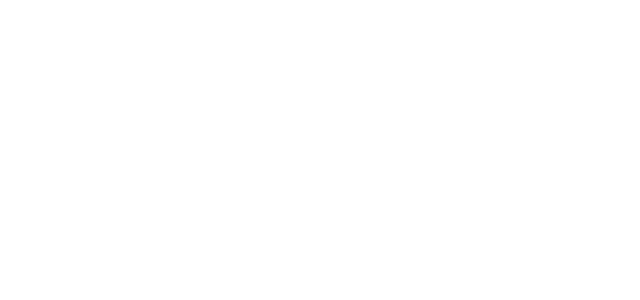
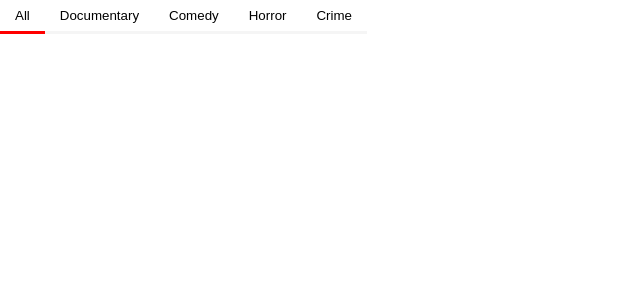
Before and after one commit to vladimirDobrik/react-gmp, a React (Create React App) app: page / in a window 1280 px wide. Shown: the top 300 px of the page, without its empty margins (0-640 px from the left). Built offline with nearby package versions, Linux system fonts and the light colour scheme.

Commit message:
feat: genre list

```diff
--- a/src/App.tsx
+++ b/src/App.tsx
@@ -1,10 +1,12 @@
 import React from 'react';
 import './App.css';
-
+import Genres from './components/genres/Genres';
 
 function App(): React.JSX.Element {
   return (
-    <div className="App"></div>
+    <div className="App">
+      <Genres/>
+    </div>
   );
 }
 
--- /dev/null
+++ b/src/components/genre-list/GenreList.css
@@ -0,0 +1,17 @@
+.list {
+    display: flex;
+    flex-wrap: wrap;
+}
+
+.button {
+    padding: 8px 15px;
+    border: 0;
+    border-bottom: 3px solid whitesmoke;
+    background: transparent;
+    cursor: pointer;
+}
+
+.selected {
+    border: 0;
+    border-bottom: 3px solid red;
+}
--- /dev/null
+++ b/src/components/genre-list/GenreList.tsx
@@ -0,0 +1,35 @@
+import React from 'react';
+import { GenreListProps } from './models/genre-list.models';
+import './GenreList.css';
+
+class GenreList extends React.Component<GenreListProps> {
+  constructor(props: GenreListProps) {
+    super(props);
+
+    this.handleSelect = this.handleSelect.bind(this);
+  }
+
+  handleSelect(genre: string) {
+    this.props.onSelect(genre);
+  }
+
+  render() {
+    const { genres, selectedGenre } = this.props;
+
+    return (
+      <div className='list'>
+        {genres.map((genre) => (
+          <button
+            key={genre}
+            className={`button ${genre === selectedGenre && 'selected'}`}
+            onClick={() => this.handleSelect(genre)}
+          >
+            {genre}
+          </button>
+        ))}
+      </div>
+    );
+  }
+}
+
+export default GenreList;
--- /dev/null
+++ b/src/components/genre-list/models/genre-list.models.ts
@@ -0,0 +1,5 @@
+export interface GenreListProps {
+    genres: string[];
+    selectedGenre: string;
+    onSelect: (genre: string) => void;
+}
--- /dev/null
+++ b/src/components/genres/Genres.tsx
@@ -0,0 +1,26 @@
+import React from 'react';
+import GenreList from '../genre-list/GenreList';
+
+class Genres extends React.Component<
+  {},
+  { selectedGenre: string }
+> {
+  constructor(props: {}) {
+    super(props);
+    this.state = { selectedGenre: 'All' };
+  }
+
+  render() {
+    const genres = ['All', 'Documentary', 'Comedy', 'Horror', 'Crime'];
+
+    return (
+        <GenreList
+          genres={genres}
+          selectedGenre={this.state.selectedGenre}
+          onSelect={(genre) => this.setState({ selectedGenre: genre })}
+        />
+    );
+  }
+}
+
+export default Genres;
```
